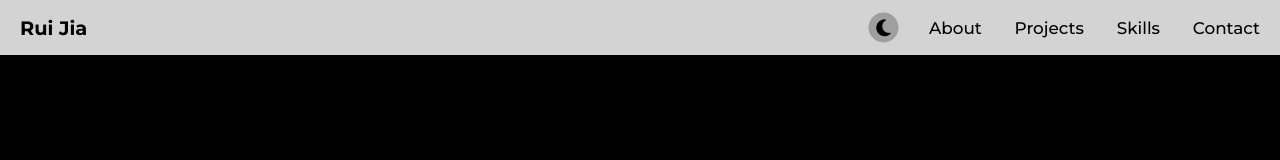
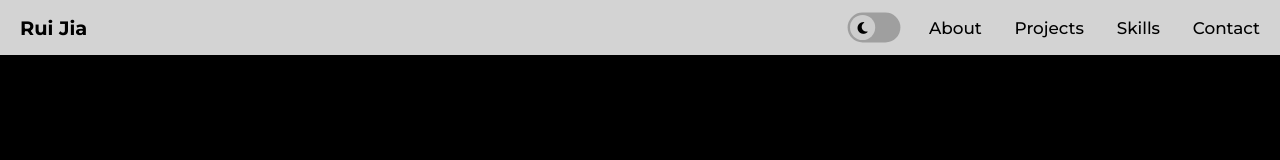
Before and after one commit to matochichap/portfolio-website-react, a React (Create React App) app: page / in a window 1280 px wide. Shown: the top 160 px of the page. Built offline with nearby package versions, Linux system fonts and the light colour scheme.

Commit message:
change theme button

```diff
--- a/src/components/Components.css
+++ b/src/components/Components.css
@@ -142,15 +142,16 @@ hr {
     align-items: center;
 }
 
-.dark-light-mode-toggle-btn {
+.theme-toggle-btn {
     display: flex;
     align-items: center;
-    justify-content: center;
-    color: var(--color-text);
-    background-color: var(--color-card-fg);
+    justify-content: space-between;
+    color: black;
+    background-color: rgb(159, 159, 159);
     border-radius: 100px;
     height: 25px;
-    width: 25px;
+    width: 30px;
+    padding: 0 7px;
     scale: 120%;
     cursor: pointer;
     transition: scale 0.5s ease, background-color 1s ease, color 1s ease;
@@ -158,6 +159,28 @@ hr {
     &:hover {
         scale: 140%;
     }
+}
+
+.theme-toggle-circle {
+    width: 70%;
+    aspect-ratio: 1/1;
+    background-color: rgb(205, 205, 205);
+    border-radius: 100px;
+    transform: translateX(-5px);
+    transition: transform 0.5s ease, background-color 1s ease;
+}
+
+.theme-toggle-circle-animation {
+    transform: translateX(14px)
+}
+
+.theme-toggle-icon {
+    display: flex;
+    align-items: center;
+    justify-content: center;
+    height: 100%;
+    aspect-ratio: 1/1;
+    scale: 70%;
 }
 
 .nav-links .link {
--- a/src/components/NavBar.js
+++ b/src/components/NavBar.js
@@ -1,9 +1,10 @@
 import './Components.css'
-import { React, useState, useEffect } from 'react'
+import { React, useState, useEffect, useRef } from 'react'
 import { Link } from 'react-scroll';
 
 function NavBar() {
     const [isDarkMode, setIsDarkMode] = useState(window.matchMedia("(prefers-color-scheme: dark)").matches)
+    const circleRef = useRef(null)
     const root = document.getElementById("root")
     // set mode according to user theme setting
     isDarkMode ? root.classList.remove("light-mode") : root.classList.add("light-mode")
@@ -11,6 +12,7 @@ function NavBar() {
     const toggleMode = () => {
         // change color scheme
         root.classList.toggle("light-mode")
+        circleRef.current.classList.toggle("theme-toggle-circle-animation")
         setIsDarkMode(!isDarkMode)
     }
 
@@ -43,9 +45,12 @@ function NavBar() {
                     <Link className='link' to='intro' smooth={true} duration={500}>Rui Jia</Link>
                 </div>
                 <div className='nav-options'>
-                    <div onClick={toggleMode} className='dark-light-mode-toggle-btn'>
-                        {isDarkMode ? <i className="fa-solid fa-sun"></i>
-                                    : <i className="fa-solid fa-moon"></i>}
+                    <div onClick={toggleMode} className='theme-toggle-btn'>
+                        <div className='theme-toggle-circle' ref={circleRef}>
+                            {isDarkMode ? <i className="fa-solid fa-sun theme-toggle-icon"></i>
+                                        : <i className="fa-solid fa-moon theme-toggle-icon"></i>}
+                        </div>
+
                     </div>
                     <div className='nav-links'>
                         <Link className='link' to='about' smooth={true} duration={500}>About</Link>
```
